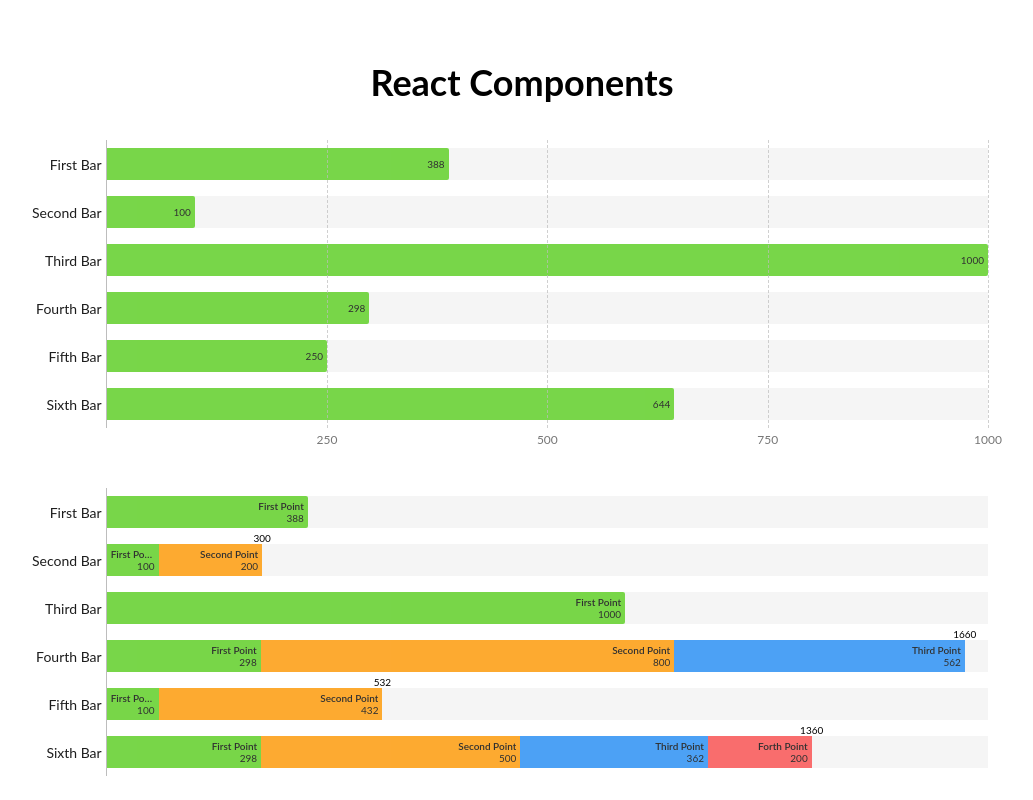
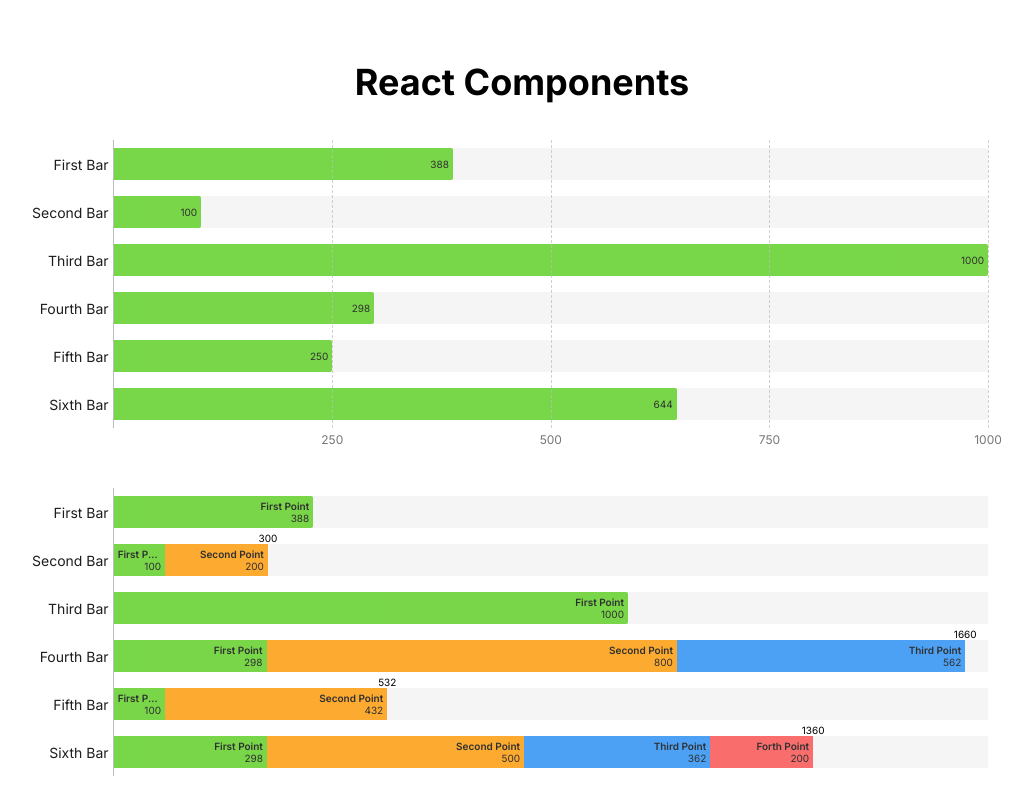
Before and after one commit to XavierEr/react-components, a React app: page / in a window 1280 px wide. Shown: the whole page, without its empty margins (118-1151 px from the left). Built offline with nearby package versions, Linux system fonts and the light colour scheme.

Commit message:
Update index.module.scss

```diff
--- a/src/styles/index.module.scss
+++ b/src/styles/index.module.scss
@@ -13,10 +13,11 @@ button,
 body {
   -moz-osx-font-smoothing: grayscale;
   -webkit-font-smoothing: antialiased;
-  font-family: "Lato", sans-serif;
+  font-family: "Inter", sans-serif;
 }
 
 body {
+  -webkit-tap-highlight-color: transparent;
   height: 100%;
   margin: 0;
   overflow: auto;
```
